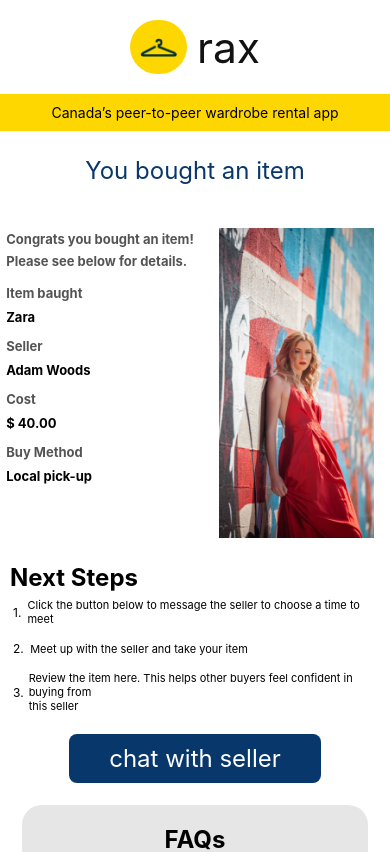
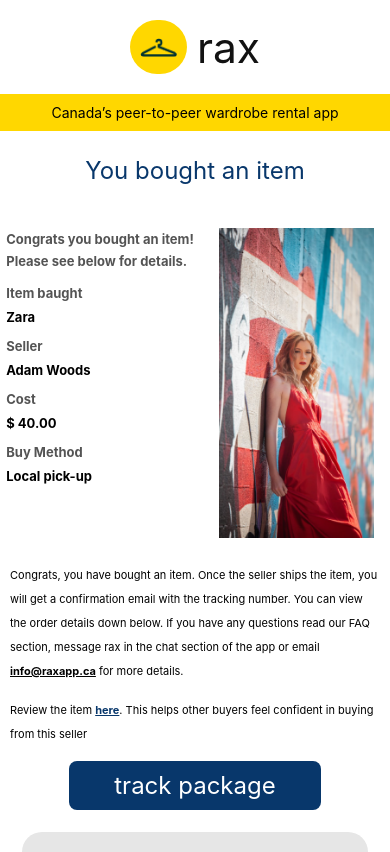
Before and after one commit to Zaheer534/RaxApp-Cotton-, a React Native app: screen / in a window 390 px wide. Shown: the top 852 px of the page. Built offline with nearby package versions, Linux system fonts and the light colour scheme.

Commit message:
shipping design completed

```diff
--- /dev/null
+++ b/screens/buyer/BuyerShipping.js
@@ -0,0 +1,143 @@
+import {
+  StyleSheet,
+  Text,
+  View,
+  Image,
+  FlatList,
+  ScrollView,
+  TouchableOpacity,
+} from 'react-native';
+import React from 'react';
+import {BuyerImages} from './images';
+import {keywords, steps} from './constants';
+import ProductComponent from './ProductComponent';
+import FAQsComponent from './FAQsComponent';
+import SocialLinkComponent from './SocialLinksComponent';
+
+const BuyerShipping = () => {
+  return (
+    <ScrollView>
+      <View style={styles.header}>
+        <View style={styles.imageContainer}>
+          <Image source={BuyerImages.logo} style={styles.image} />
+        </View>
+        <Text style={styles.logoText}>rax</Text>
+      </View>
+      <View style={styles.descriptionContainer}>
+        <Text style={styles.descriptionText}>{keywords.description}</Text>
+      </View>
+      <View style={styles.itemContainer}>
+        <Text style={styles.itemText}>{keywords.itemText}</Text>
+      </View>
+      <ProductComponent />
+      <View style={styles.confirmationContainer}>
+        <Text style={styles.confirmationText}>
+          Congrats, you have bought an item. Once the seller ships the item, you
+          will get a confirmation email with the tracking number. You can view
+          the order details down below. If you have any questions read our FAQ
+          section, message rax in the chat section of the app or email{' '}
+          <Text style={{fontWeight: '700'}}>info@raxapp.ca</Text> for more
+          details.{' '}
+        </Text>
+        {/* <Text style={styles.stepPoints}>{steps.stepPoints}</Text> */}
+        {/* <FlatList data={data} renderItem={RenderItem} /> */}
+      </View>
+
+      <View>
+        <FAQsComponent />
+      </View>
+      <View>
+        <SocialLinkComponent />
+      </View>
+    </ScrollView>
+  );
+};
+
+export default BuyerShipping;
+
+const styles = StyleSheet.create({
+  header: {
+    // gap: 8,
+    flexDirection: 'row',
+    alignItems: 'center',
+    justifyContent: 'center',
+    // padding: 24,
+    marginVertical: 20,
+  },
+  imageContainer: {
+    // width: 48,
+    // height: 48,
+    alignItems: 'center',
+    justifyContent: 'center',
+    borderRadius: 40,
+    backgroundColor: 'rgba(255, 215, 0, 1)',
+    padding: 10,
+  },
+  image: {
+    width: 37,
+    height: 17,
+    resizeMode: 'contain',
+    padding: 17,
+  },
+  logoText: {
+    fontSize: 42.6,
+    fontWeight: '400',
+    // lineHeight: 31.3,
+    // letterSpacing: 0.44,
+    color: 'rgba(18, 18, 18, 1)',
+    marginLeft: 10,
+    // bottom: 5,
+  },
+  // description
+  descriptionContainer: {
+    backgroundColor: 'rgba(255, 215, 0, 1)',
+    justifyContent: 'center',
+    alignItems: 'center',
+    padding: 10,
+  },
+  descriptionText: {
+    fontSize: 14,
+    fontWeight: '400',
+    color: 'rgba(0, 0, 0, 1)',
+  },
+  //item
+  itemContainer: {
+    alignItems: 'center',
+    marginVertical: 25,
+  },
+  itemText: {
+    color: 'rgba(8, 55, 107, 1)',
+    fontSize: 24,
+    fontWeight: '400',
+  },
+  //step
+  confirmationContainer: {
+    alignItems: 'flex-start',
+    marginHorizontal: 10,
+  },
+  confirmationText: {
+    fontSize: 11,
+    fontWeight: '400',
+    marginTop: 15,
+    lineHeight: 24,
+    color: 'rgba(0, 0, 0, 1)',
+  },
+  indexPoints: {
+    fontSize: 12,
+    fontWeight: '400',
+    // lineHeight: 24,
+    // marginTop: 10,
+    margin: 3,
+    // marginLeft: 10,
+    color: 'rgba(0, 0, 0, 1)',
+  },
+  stepPoints: {
+    fontSize: 11,
+    fontWeight: '400',
+    // lineHeight: 24,
+    // marginTop: 5,
+    // marginLeft: 6,
+
+    color: 'rgba(0, 0, 0, 1)',
+  },
+});
--- /dev/null
+++ b/screens/buyer/BuyerShippingSecond.js
@@ -0,0 +1,179 @@
+import {
+  StyleSheet,
+  Text,
+  View,
+  Image,
+  FlatList,
+  ScrollView,
+  TouchableOpacity,
+} from 'react-native';
+import React from 'react';
+import {BuyerImages} from './images';
+import {keywords, steps} from './constants';
+import ProductComponent from './ProductComponent';
+import FAQsComponent from './FAQsComponent';
+import SocialLinkComponent from './SocialLinksComponent';
+
+const BuyerShippingSecond = () => {
+  return (
+    <ScrollView>
+      <View style={styles.header}>
+        <View style={styles.imageContainer}>
+          <Image source={BuyerImages.logo} style={styles.image} />
+        </View>
+        <Text style={styles.logoText}>rax</Text>
+      </View>
+      <View style={styles.descriptionContainer}>
+        <Text style={styles.descriptionText}>{keywords.description}</Text>
+      </View>
+      <View style={styles.itemContainer}>
+        <Text style={styles.itemText}>{keywords.itemText}</Text>
+      </View>
+      <ProductComponent />
+      <View style={styles.confirmationContainer}>
+        <Text style={styles.confirmationText}>
+          Congrats, you have bought an item. Once the seller ships the item, you
+          will get a confirmation email with the tracking number. You can view
+          the order details down below. If you have any questions read our FAQ
+          section, message rax in the chat section of the app or email{' '}
+          <Text style={{fontWeight: '700', textDecorationLine: 'underline'}}>
+            info@raxapp.ca
+          </Text>{' '}
+          for more details.{' '}
+        </Text>
+        <Text style={styles.confirmationText}>
+          Review the item{' '}
+          <Text
+            style={{
+              fontWeight: '700',
+              color: 'rgba(8, 55, 107, 1)',
+              textDecorationLine: 'underline',
+            }}>
+            here
+          </Text>
+          . This helps other buyers feel confident in buying from this seller
+        </Text>
+      </View>
+      <View style={styles.buttonContainer}>
+        <TouchableOpacity style={styles.button}>
+          <Text style={styles.buttonText}>track package</Text>
+        </TouchableOpacity>
+      </View>
+      <View>
+        <FAQsComponent />
+      </View>
+      <View>
+        <SocialLinkComponent />
+      </View>
+    </ScrollView>
+  );
+};
+
+export default BuyerShippingSecond;
+
+const styles = StyleSheet.create({
+  header: {
+    // gap: 8,
+    flexDirection: 'row',
+    alignItems: 'center',
+    justifyContent: 'center',
+    // padding: 24,
+    marginVertical: 20,
+  },
+  imageContainer: {
+    // width: 48,
+    // height: 48,
+    alignItems: 'center',
+    justifyContent: 'center',
+    borderRadius: 40,
+    backgroundColor: 'rgba(255, 215, 0, 1)',
+    padding: 10,
+  },
+  image: {
+    width: 37,
+    height: 17,
+    resizeMode: 'contain',
+    padding: 17,
+  },
+  logoText: {
+    fontSize: 42.6,
+    fontWeight: '400',
+    // lineHeight: 31.3,
+    // letterSpacing: 0.44,
+    color: 'rgba(18, 18, 18, 1)',
+    marginLeft: 10,
+    // bottom: 5,
+  },
+  // description
+  descriptionContainer: {
+    backgroundColor: 'rgba(255, 215, 0, 1)',
+    justifyContent: 'center',
+    alignItems: 'center',
+    padding: 10,
+  },
+  descriptionText: {
+    fontSize: 14,
+    fontWeight: '400',
+    color: 'rgba(0, 0, 0, 1)',
+  },
+  //item
+  itemContainer: {
+    alignItems: 'center',
+    marginVertical: 25,
+  },
+  itemText: {
+    color: 'rgba(8, 55, 107, 1)',
+    fontSize: 24,
+    fontWeight: '400',
+  },
+  //step
+  confirmationContainer: {
+    alignItems: 'flex-start',
+    marginHorizontal: 10,
+  },
+  confirmationText: {
+    fontSize: 11,
+    fontWeight: '400',
+    marginTop: 15,
+    lineHeight: 24,
+    color: 'rgba(0, 0, 0, 1)',
+  },
+  indexPoints: {
+    fontSize: 12,
+    fontWeight: '400',
+    // lineHeight: 24,
+    // marginTop: 10,
+    margin: 3,
+    // marginLeft: 10,
+    color: 'rgba(0, 0, 0, 1)',
+  },
+  stepPoints: {
+    fontSize: 11,
+    fontWeight: '400',
+    // lineHeight: 24,
+    // marginTop: 5,
+    // marginLeft: 6,
+
+    color: 'rgba(0, 0, 0, 1)',
+  },
+  //button
+  buttonContainer: {
+    justifyContent: 'center',
+    alignItems: 'center',
+    alignSelf: 'center',
+    marginTop: 15,
+  },
+  button: {
+    width: 252,
+    height: 49,
+    alignItems: 'center',
+    justifyContent: 'center',
+    borderRadius: 8,
+    backgroundColor: 'rgba(8, 55, 107, 1)',
+  },
+  buttonText: {
+    fontSize: 24,
+    fontWeight: '400',
+    color: 'rgba(255, 255, 255, 1)',
+  },
+});
--- a/screens/buyer/SocialLinksComponent.js
+++ b/screens/buyer/SocialLinksComponent.js
@@ -38,17 +38,17 @@ const styles = StyleSheet.create({
   },
   innerContainer: {
     flexDirection: 'row',
-    // alignItems: 'center',
-    // alignSelf: 'center',
-    justifyContent: 'space-evenly',
+    alignItems: 'flex-start',
+    alignSelf: 'center',
+    justifyContent: 'flex-start',
     backgroundColor: 'rgba(217, 217, 217, 1)',
     borderRadius: 10,
-    gap: 10,
+    gap: 5,
     marginTop: 10,
   },
   icons: {
-    width: 24,
-    height: 24,
+    width: 20,
+    height: 20,
     margin: 15,
   },
   additionalDescription: {
--- a/screens/buyer/constants.js
+++ b/screens/buyer/constants.js
@@ -11,9 +11,12 @@ export const dress = {
   sellerName: 'Adam Woods',
   cost: 'Cost',
   costAmount: '$ 40.00',
+  costShipAmount: '$ 40.00',
   buy: 'Buy Method',
   buyType: 'Local pick-up',
+  buyTypeShip: 'Local pick-up',
 };
+
 export const steps = {
   stepHeading: 'Next Steps',
   stepPoints:
--- a/screens/buyer/index.js
+++ b/screens/buyer/index.js
@@ -1,11 +1,15 @@
 import {StyleSheet, Text, View} from 'react-native';
 import React from 'react';
 import BuyerComponent from './BuyerComponent';
+import BuyerShipping from './BuyerShipping';
+import BuyerShippingSecond from './BuyerShippingSecond';
 
 const BuyerScreen = () => {
   return (
     <View>
-      <BuyerComponent />
+      {/* <BuyerComponent /> */}
+      {/* <BuyerShipping /> */}
+      <BuyerShippingSecond />
     </View>
   );
 };
```
